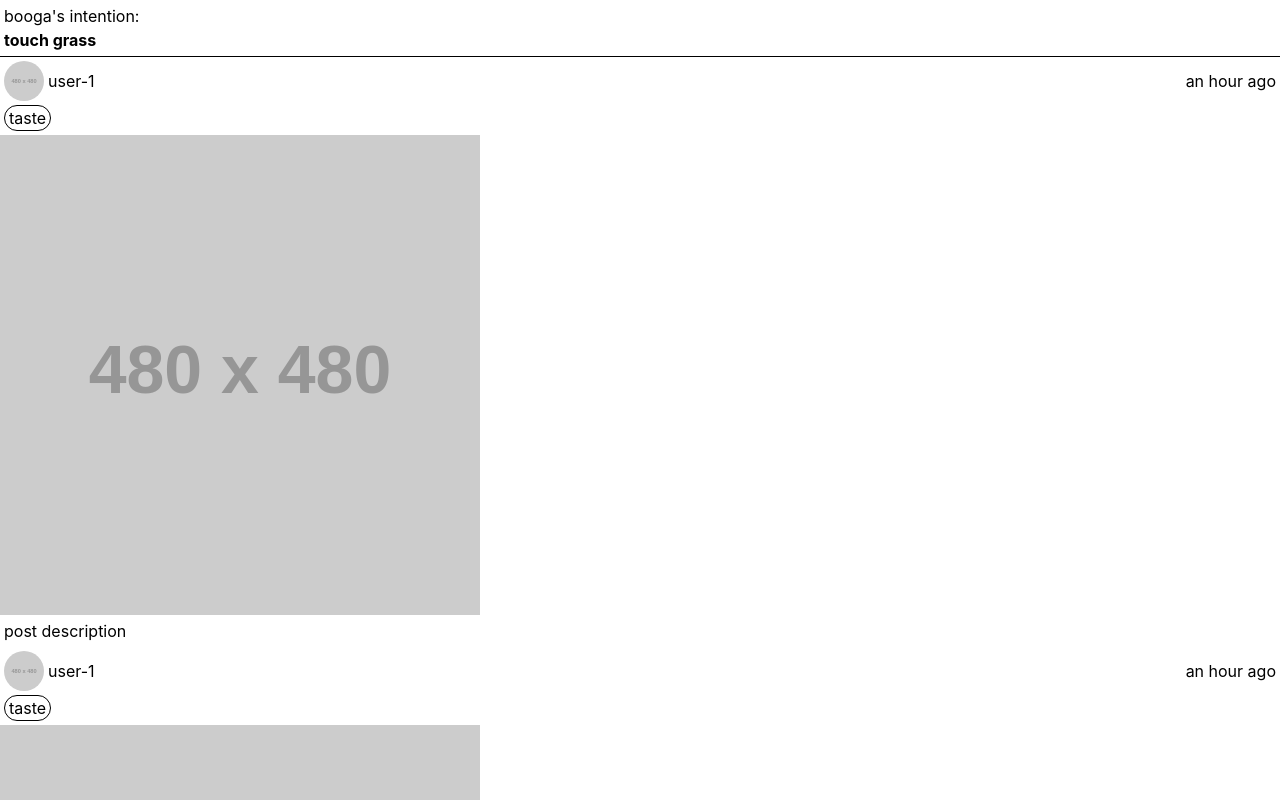
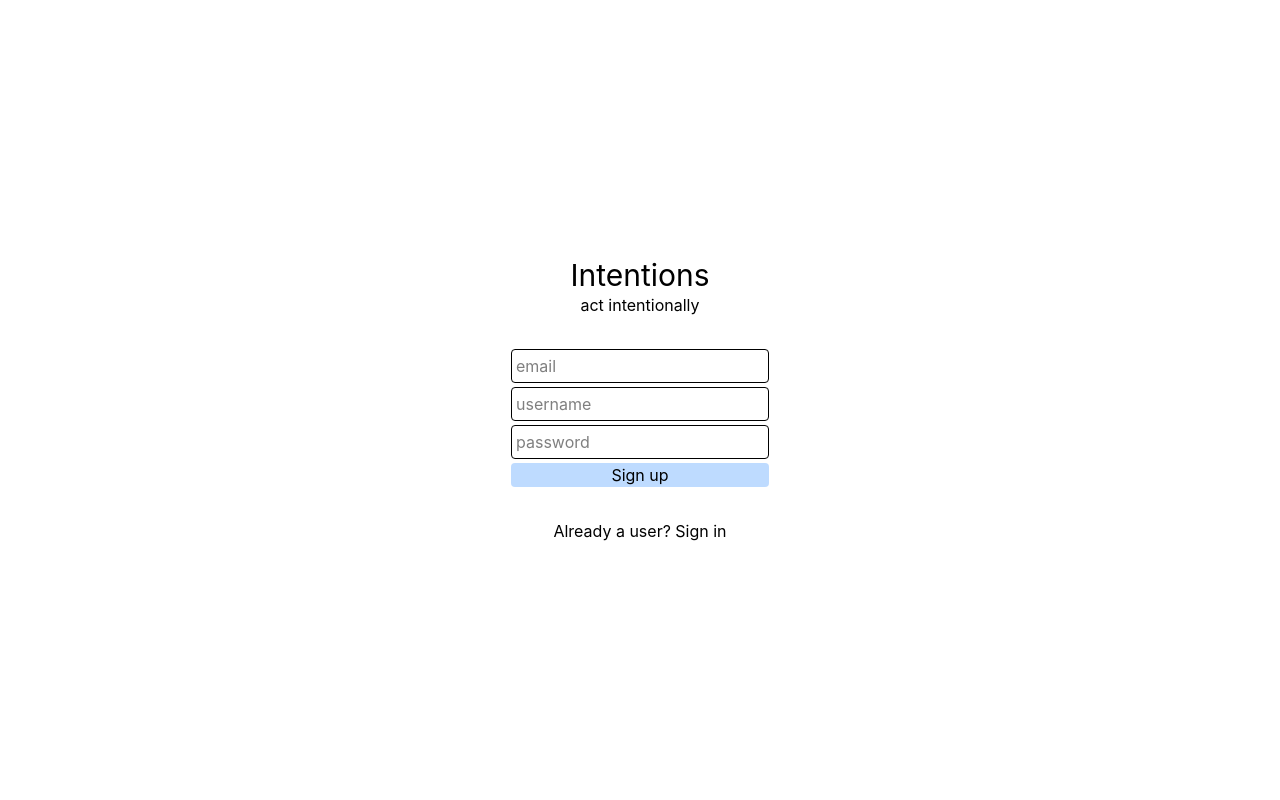
Before and after one commit to sventi555/intentions-web, a React (Vite) app in the folder apps/client/: page /create in a window 1280 px wide. Shown: the top 800 px of the page. Built offline with nearby package versions, Linux system fonts and the light colour scheme.

Commit message:
sign in and up pages ui

```diff
--- a/apps/client/src/app.tsx
+++ b/apps/client/src/app.tsx
@@ -1,7 +1,7 @@
-import { Intention } from './pages/intention';
+import { SignUp } from './pages/sign-up';
 
 const App: React.FC = () => {
-  return <Intention />;
+  return <SignUp />;
 };
 
 export default App;
--- /dev/null
+++ b/apps/client/src/pages/sign-in.tsx
@@ -0,0 +1,20 @@
+export const SignIn: React.FC = () => {
+  return (
+    <div className="flex h-screen flex-col items-center justify-center gap-8">
+      <div className="flex flex-col items-center">
+        <div className="text-3xl">Intentions</div>
+        <div>act intentionally</div>
+      </div>
+      <div className="flex flex-col gap-1">
+        <input placeholder="username" className="rounded-sm border p-1" />
+        <input
+          placeholder="password"
+          type="password"
+          className="rounded-sm border p-1"
+        />
+        <button className="rounded-sm bg-blue-200">Sign in</button>
+      </div>
+      <div>New user? Sign up</div>
+    </div>
+  );
+};
--- /dev/null
+++ b/apps/client/src/pages/sign-up.tsx
@@ -0,0 +1,21 @@
+export const SignUp: React.FC = () => {
+  return (
+    <div className="flex h-screen flex-col items-center justify-center gap-8">
+      <div className="flex flex-col items-center">
+        <div className="text-3xl">Intentions</div>
+        <div>act intentionally</div>
+      </div>
+      <div className="flex flex-col gap-1">
+        <input placeholder="email" className="rounded-sm border p-1" />
+        <input placeholder="username" className="rounded-sm border p-1" />
+        <input
+          placeholder="password"
+          type="password"
+          className="rounded-sm border p-1"
+        />
+        <button className="rounded-sm bg-blue-200">Sign up</button>
+      </div>
+      <div>Already a user? Sign in</div>
+    </div>
+  );
+};
```
